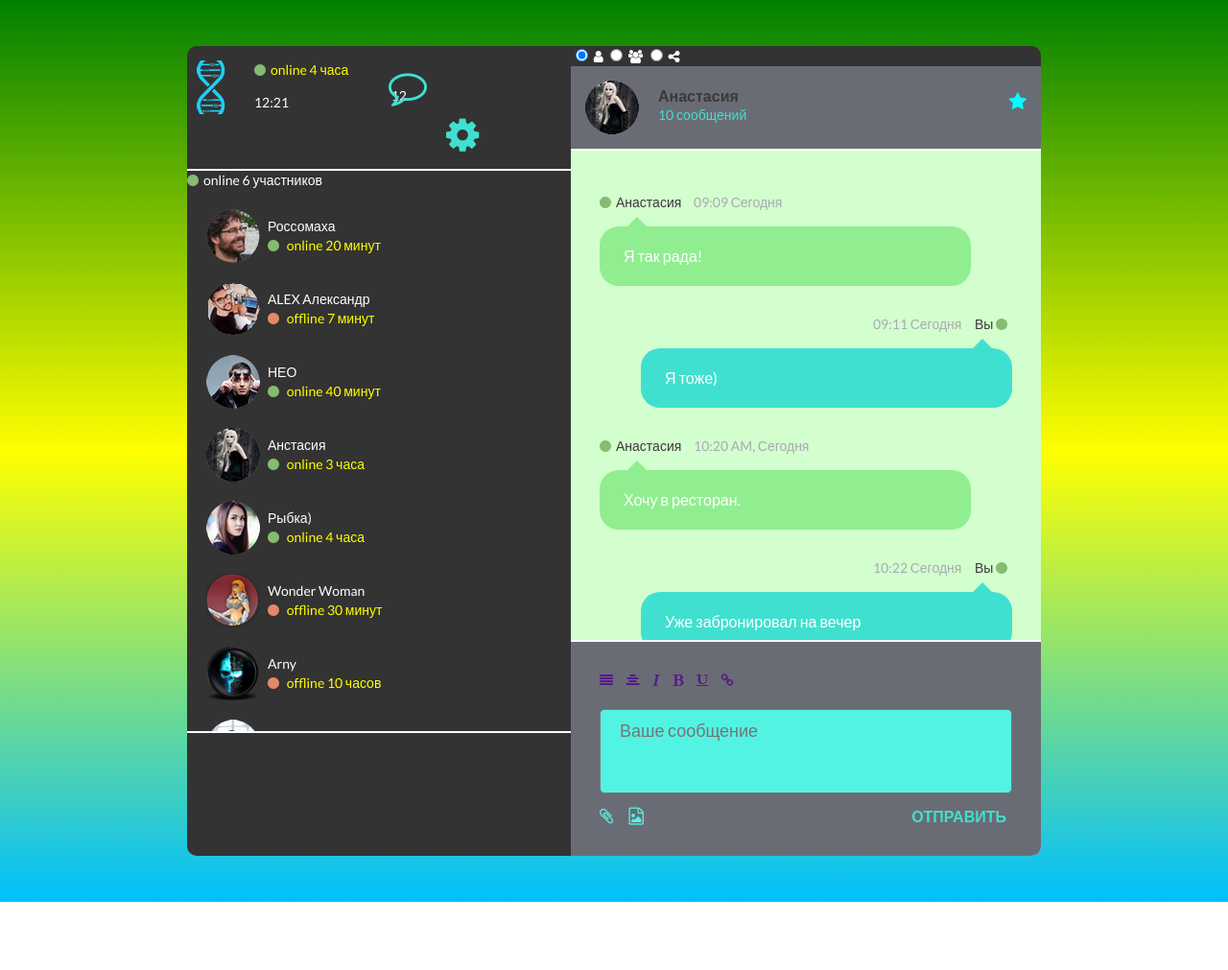
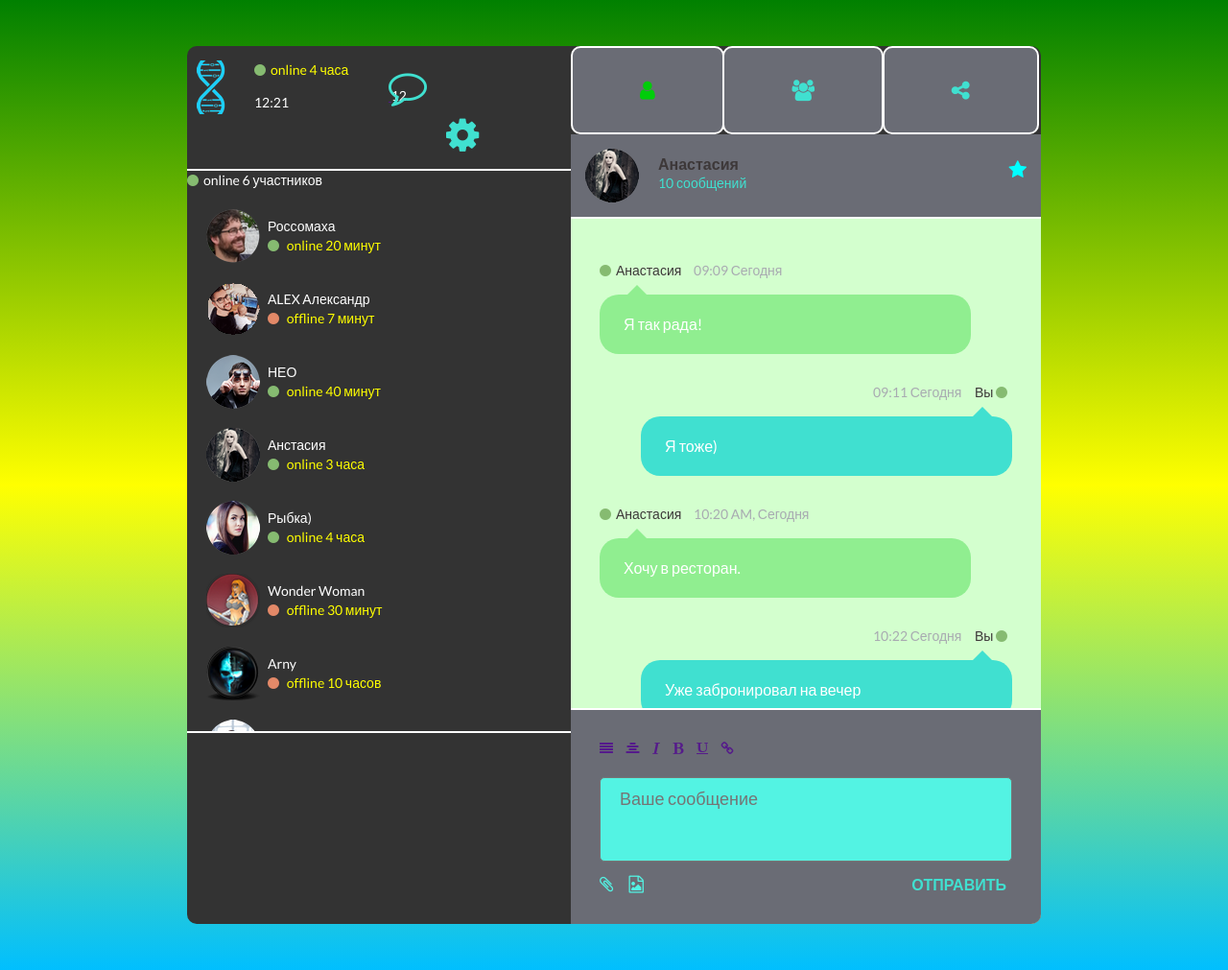
Before and after one commit to alexanderxp/ChatAndersen2021, a plain HTML site: page index.html in a window 1280 px wide. Shown: the whole page at 96% size. Before the commit the page ends 940 px from the top, so only its background shows below. Drawn offline with Linux system fonts and the light colour scheme.

Commit message:
add right icons menu styles to styles.css

```diff
--- a/styles.css
+++ b/styles.css
@@ -295,3 +295,34 @@ cursor: pointer;
 ::-webkit-scrollbar-button           { background-color: #6A6C75; }
 ::-webkit-scrollbar-track-piece      { background-color: #40E0D0;}
 ::-webkit-scrollbar-thumb            { height: 50px; background-color: #6A6C75; border-radius: 5px;}
+/* ------------------------ ПРАВОЕ МЕНЮ КНОПОК ---------------------------------------- */
+input[type='radio']{
+  display: none;                             /*  скрывает радио-кнопки */
+}
+
+label.threebuttons {                           /* блок с кнопками переключения  */
+  display: inline-block;                     /* БЛОКИ РАЗМЕЩЕНЫ В ЛИНИЮ разъезжается без этого стиля  */
+  padding : 33px 70px 33px 70px;             /* размеры гвнешних границ иконок-кнопок  */
+  color : #40E0D0;                           /* цвет иконок-кнопок  */
+  font-size: 22px;                           /* величина шрифта иконок-кнопок  */
+  background: #6A6C75;                       /* цвет фона иконок-кнопок  */
+  border-radius: 10px;                       /* скорректировал верхний округлый угол */
+  border-top-left-radius: 10px;              /* скорректировал верхний округлый угол */
+  border: 2px solid white;
+}
+
+label.threebuttons:hover{
+  color: #0000FF;                             /* цвет при наведении мышкой на иконки-кнопки */
+}
+
+label.threebuttons:hover{
+background : #333333;                   /*  фон блока при наведения на блок кнопки-иконки */
+}
+
+label[for='two'].threebuttons , label[for='three'].threebuttons{
+  margin-left: -4px;                          /*  выравникание блоков-кнопок  */
+}
+
+input[type='radio']:checked + label{
+  color: #00CD0A;                              /*  цвет активной кнопки-иконки */
+}
```
